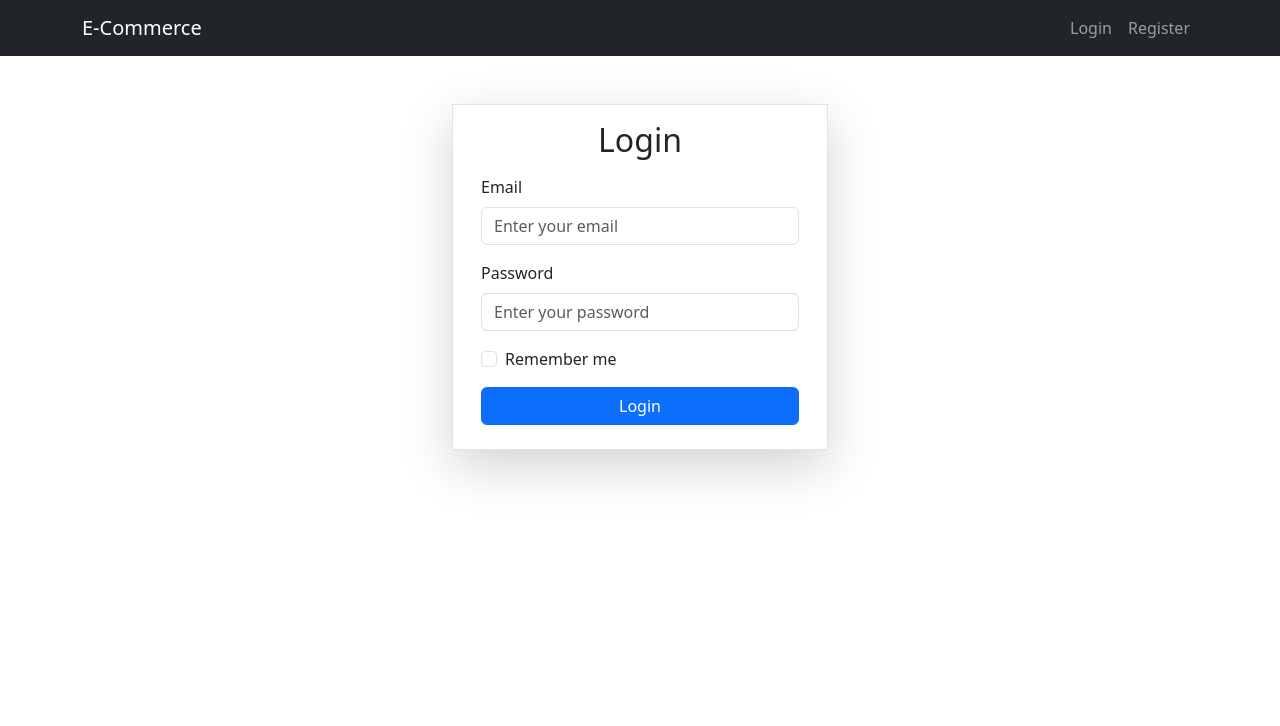
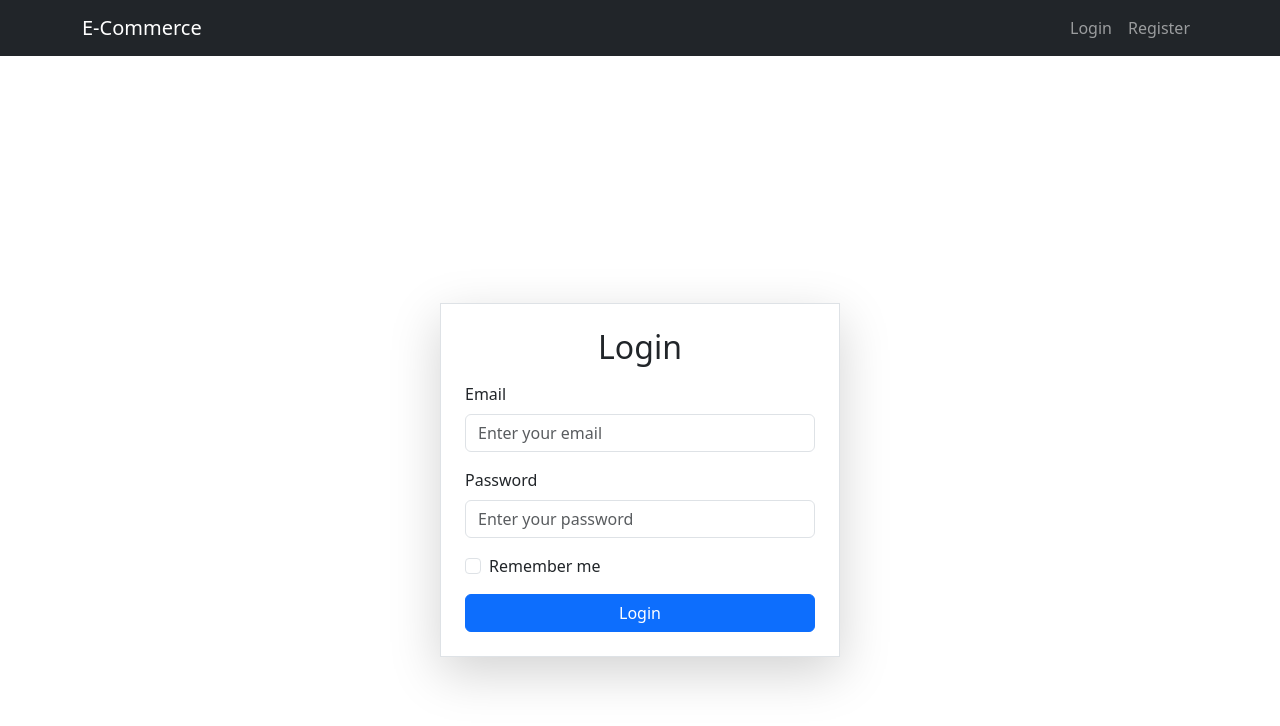
Before and after one commit to Lingeshmd25/E-Commerce-MERN, a React (Create React App) app in the folder frontend/: page /login in a window 1280 px wide. Shown: the top 726 px of the page. Built offline with nearby package versions, Linux system fonts and the light colour scheme; no server answers.

Commit message:
Update Login.js

```diff
--- a/frontend/src/pages/Login.js
+++ b/frontend/src/pages/Login.js
@@ -44,12 +44,15 @@ const Login = () => {
   };
 
   return (
-    <div className="container-fluid mt-5" style={{ maxWidth: "400px" }}>
-      <form className="container-fluid border shadow-lg" onSubmit={handleLogin}>
-        <div className="my-3 text-center">
+    <div
+  className="d-flex justify-content-center align-items-center"
+  style={{ minHeight: "100vh" }}
+>
+  <form className="border shadow-lg p-4" style={{ maxWidth: "400px", width: "100%" }} onSubmit={handleLogin}>
+    <div className="text-center mb-3">
       <h2>Login</h2>
     </div>
-        <div className="mb-3 px-3">
+    <div className="mb-3">
       <label className="form-label">Email</label>
       <input
         type="email"
@@ -60,7 +63,7 @@ const Login = () => {
         required
       />
     </div>
-        <div className="mb-3 px-3">
+    <div className="mb-3">
       <label className="form-label">Password</label>
       <input
         type="password"
@@ -71,17 +74,15 @@ const Login = () => {
         required
       />
     </div>
-        <div className="form-check mb-3 ms-3">
+    <div className="form-check mb-3">
       <input type="checkbox" className="form-check-input" id="rememberMe" required />
       <label className="form-check-label" htmlFor="rememberMe">
         Remember me
       </label>
     </div>
-        <div className="px-3">
-          <button type="submit" className="btn btn-primary mb-4 w-100">
+    <button type="submit" className="btn btn-primary w-100">
       Login
     </button>
-        </div>
   </form>
 </div>
   );
```
Lines whose indentation alone changed are shown as unchanged.
